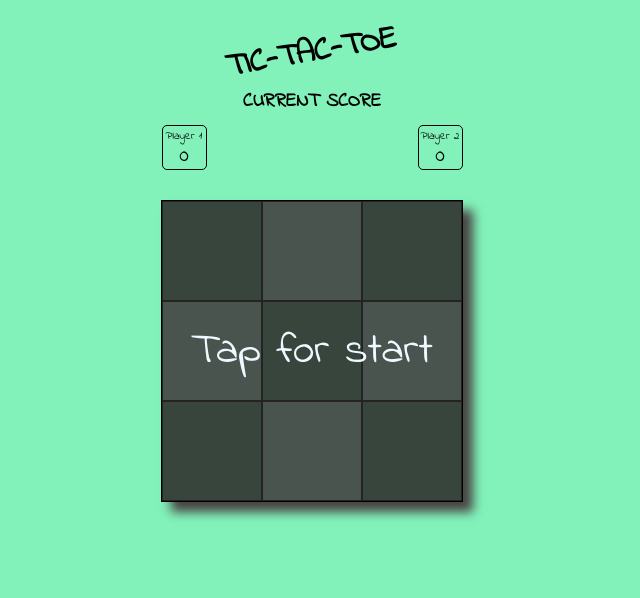
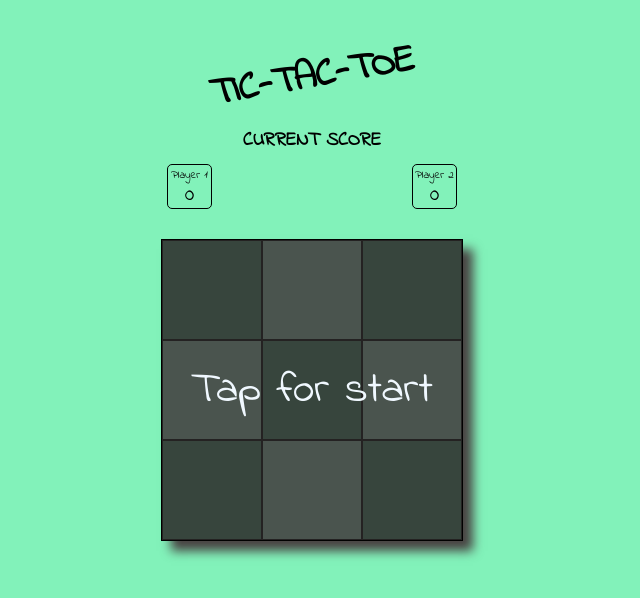
Before and after one commit to SalikovRuslan/SalikovRuslan.github.io, a plain HTML site: page index.html in a window 1280 px wide. Shown: the whole page, without its empty margins (328-968 px from the left). Drawn offline with Linux system fonts and the light colour scheme.

Commit message:
Поправил отображение блоков счета

```diff
--- a/style/styleMobile.css
+++ b/style/styleMobile.css
@@ -28,10 +28,10 @@ header {
 }
 
 h1 {
-  font-size: 2em;
+  font-size: 2.4em;
   text-transform: uppercase;
   transform: rotate(-10deg);
-  padding-bottom: 10px;
+  margin: 20px 0 20px 0;
 }
 
 h3{
@@ -43,7 +43,7 @@ h3{
 
 #score {
   display: flex;
-  justify-content: space-around;
+  justify-content: space-between;
   width: 40%;
 }
 
--- a/style/stylePC.css
+++ b/style/stylePC.css
@@ -1,5 +1,17 @@
 @import "../style/styleMobile.css" screen;
 
+
+#score{
+  justify-content: center;
+}
+
+#score div:first-child {
+  margin: 0 100px 0 0;
+}
+
+#score div:last-child {
+  margin: 0 0 0 100px;
+}
 
 #game div:hover {
   background: rgba(92, 213, 243, 0.616);
```
